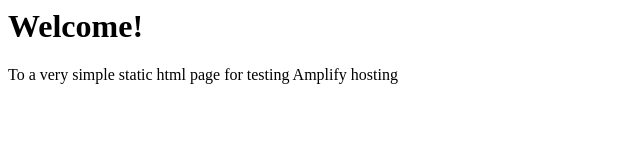
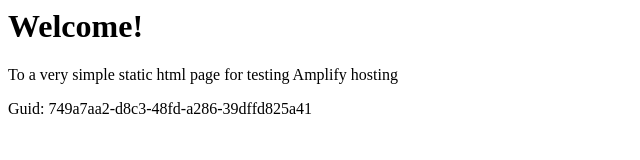
Before and after one commit to aws-aemilia-pdx/Github-PR-Commit-Integration-Test-DoNotTouch-v1-beta-us-west-2, a website: page src/index.html in a window 1280 px wide. Shown: the whole page, without its empty margins (0-640 px from the left). Drawn offline with Linux system fonts and the light colour scheme.

Commit message:
commit from integ tests

```diff
--- a/src/index.html
+++ b/src/index.html
@@ -1,3 +1,5 @@
+
+
 <html lang="en">
 
 <head>
@@ -10,6 +12,6 @@
 <body>
     <h1>Welcome!</h1>
     <p>To a very simple static html page for testing Amplify hosting</p>
-</body>
+    <p>Guid: 749a7aa2-d8c3-48fd-a286-39dffd825a41</p></body>
 
 </html>
```
